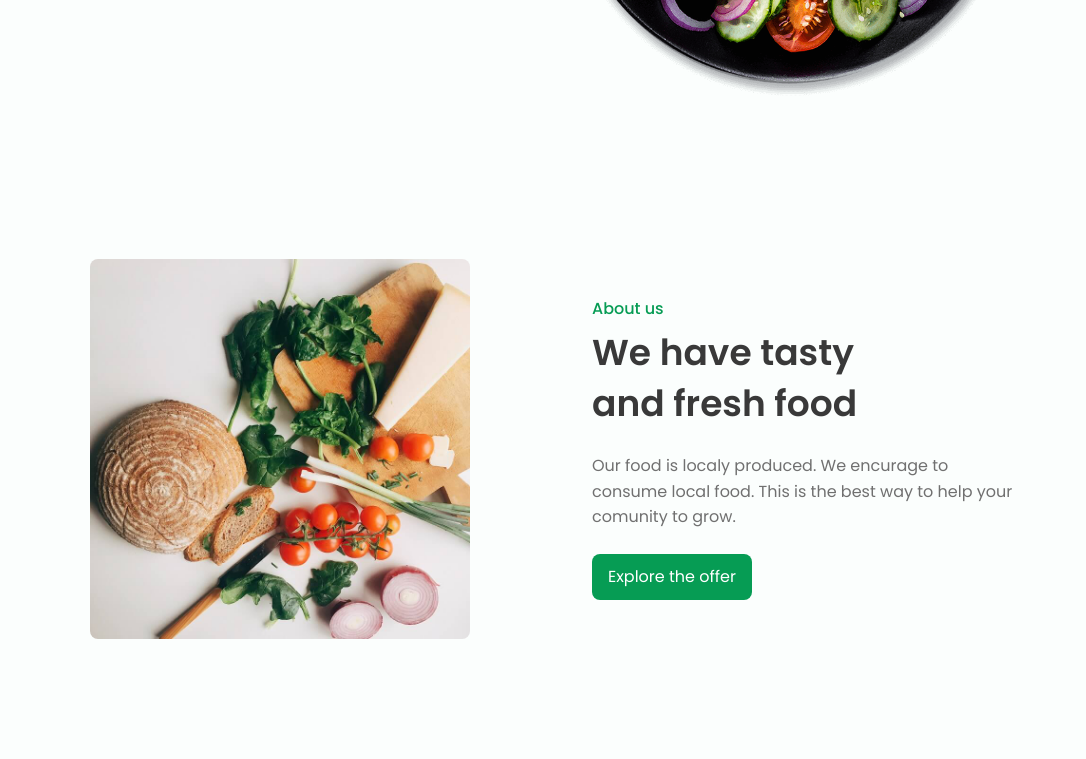
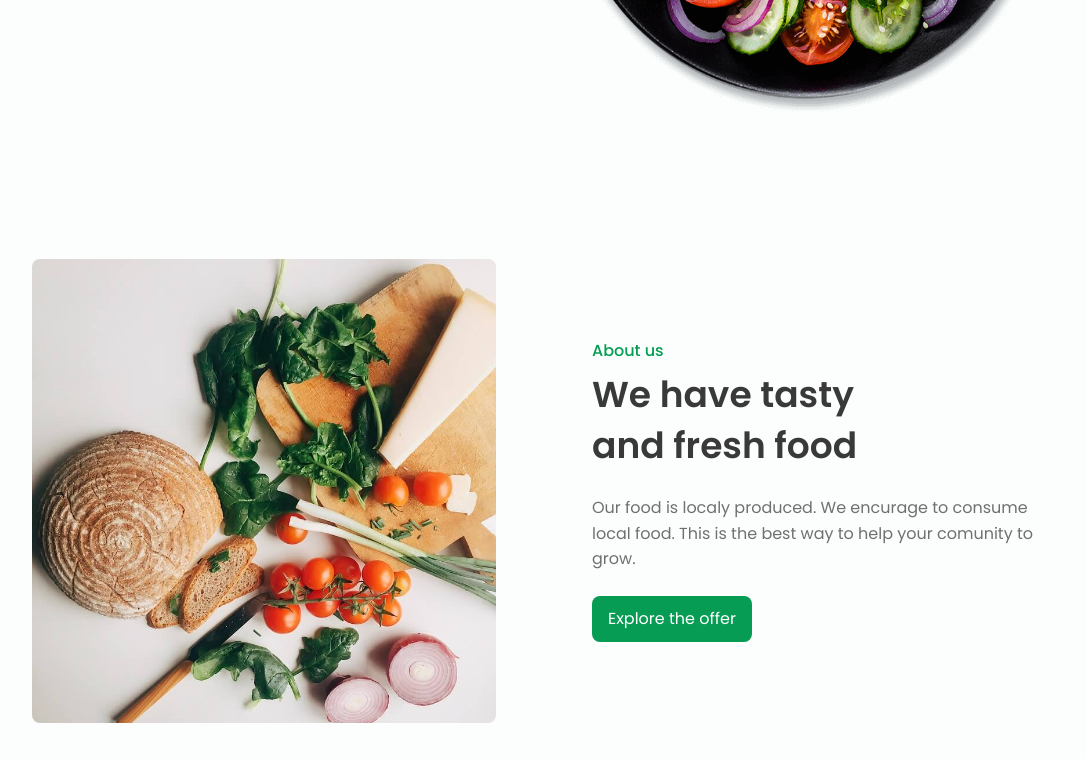
Before and after one commit to flavlaz/fresh-food, a plain HTML site: page index.html in a window 1280 px wide. Shown: the part 541-1300 px from the top of the page, without its empty margins (96-1182 px from the left). Drawn offline with nearby package versions, Linux system fonts and the light colour scheme.

Commit message:
modificari

```diff
--- a/style.css
+++ b/style.css
@@ -132,7 +132,7 @@ img {
 
 /*=== LAYOUT ===*/
 .bd-container {
-    max-width: 960px;
+    max-width: 1024px;
     width: calc(100% - 2rem);
     margin-left: var(--mb-2);
     margin-right: var(--mb-2);
@@ -453,7 +453,7 @@ img {
         text-align: initial;
     }
     .about__img, .app__img {
-        width: 380px;
+        width: 500px;
         order: -1;
     }
     .contact__container {
@@ -497,7 +497,6 @@ img {
 
     .home__container {
         height: 100vh;
-        justify-items: center;
     }
 
     .services__container,
```
